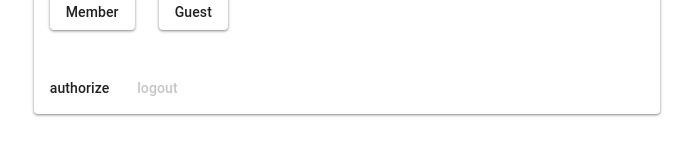
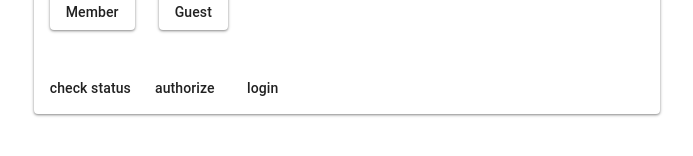
Before and after one commit to kuanhc96/roots-app, a Nuxt app in the folder web-client/: page /home in a window 1280 px wide. Shown: the part 558-714 px from the top of the page, without its empty margins (293-986 px from the left). Built offline with nearby package versions, Linux system fonts and the light colour scheme.

Commit message:
feat: trigger client methods with buttons

```diff
--- a/web-client/app/components/RoleApiCard.vue
+++ b/web-client/app/components/RoleApiCard.vue
@@ -13,15 +13,19 @@
       <v-alert v-if="error" type="error" variant="tonal">{{ error }}</v-alert>
     </v-card-text>
     <v-card-actions>
-      <v-btn :disabled="isLoggedIn" @click="authorize">authorize</v-btn>
-      <v-btn :disabled="!isLoggedIn" @click="logout">logout</v-btn>
+      <!-- "check status" and "authorize" hit the bff endpoints directly (testing);
+           "login" runs the full flow: status check, then authorize if needed. -->
+      <v-btn @click="checkLoginStatus">check status</v-btn>
+      <v-btn @click="authorize">authorize</v-btn>
+      <v-btn @click="login">login</v-btn>
+      <v-btn v-if="isLoggedIn" @click="logout">logout</v-btn>
     </v-card-actions>
   </v-card>
 </template>
 
 <script setup lang="ts">
 const client = useSimpleResourceClient()
-const { authorize, logout, isLoggedIn } = useOAuth()
+const { checkStatus, authorize, login, logout, isLoggedIn } = useOAuth()
 
 const response = ref<string>('')
 const error = ref<string>('')
@@ -52,4 +56,14 @@ async function callRole(method: RoleMethod) {
   }
 }
 
+async function checkLoginStatus() {
+  response.value = ''
+  error.value = ''
+  try {
+    response.value = JSON.stringify(await checkStatus())
+  } catch (e) {
+    error.value = e instanceof Error ? e.message : 'Status check failed'
+  }
+}
+
 </script>
```
